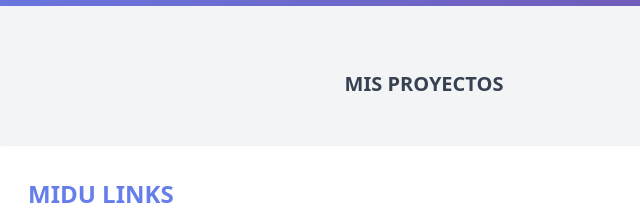
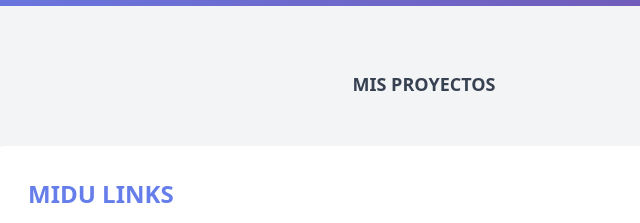
Before and after one commit to CarlaFernandezTaus/carla-tailwind, a website: page index.html in a window 1280 px wide. Shown: the part 294-517 px from the top of the page, 216-856 px from the left. Drawn offline with nearby package versions, Linux system fonts and the light colour scheme.

Commit message:
Tamaño modif

```diff
--- a/index.html
+++ b/index.html
@@ -32,7 +32,7 @@
     <!-- Proyectos Section -->
     <section id="proyectos" class="py-16 bg-gray-100">
         <div class="max-w-4xl mx-auto px-5">
-            <h2 class="text-2xl font-bold text-center mb-12 md:text-xl uppercase">Mis Proyectos</h2>
+            <h2 class="text-2xl font-bold text-center mb-12 md:text-lg uppercase">Mis Proyectos</h2>
 
                 <!-- Proyecto 1 -->
                 <div class="bg-white p-8 mb-8 rounded-lg shadow-md hover:shadow-2xl hover:-translate-y-1 transition-all duration-300">
```
